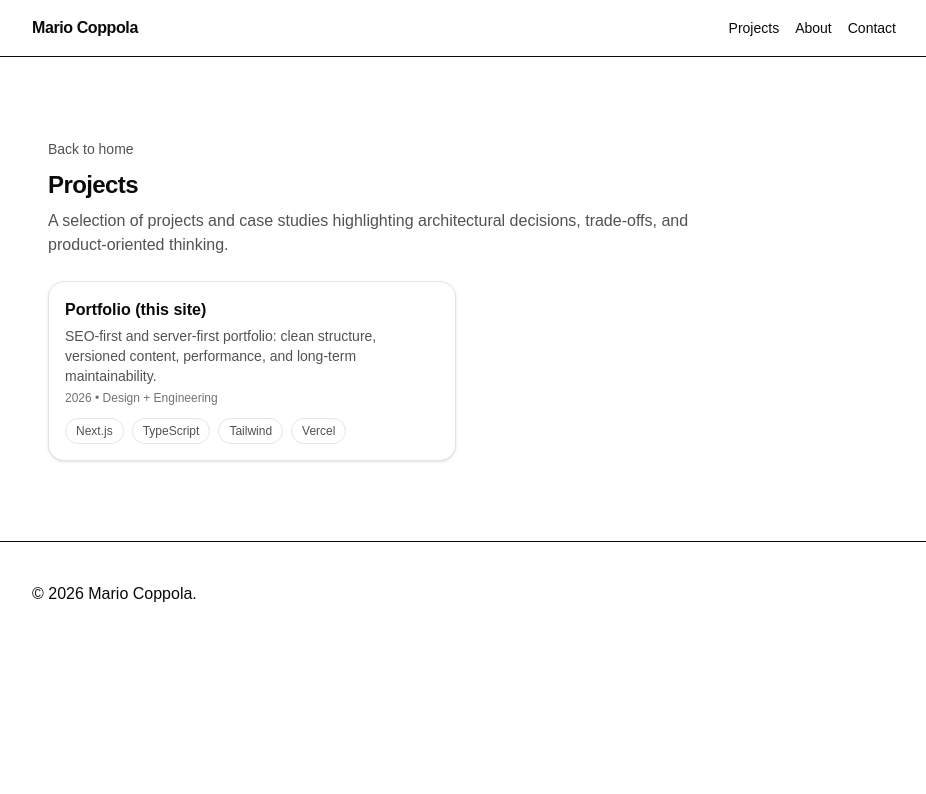
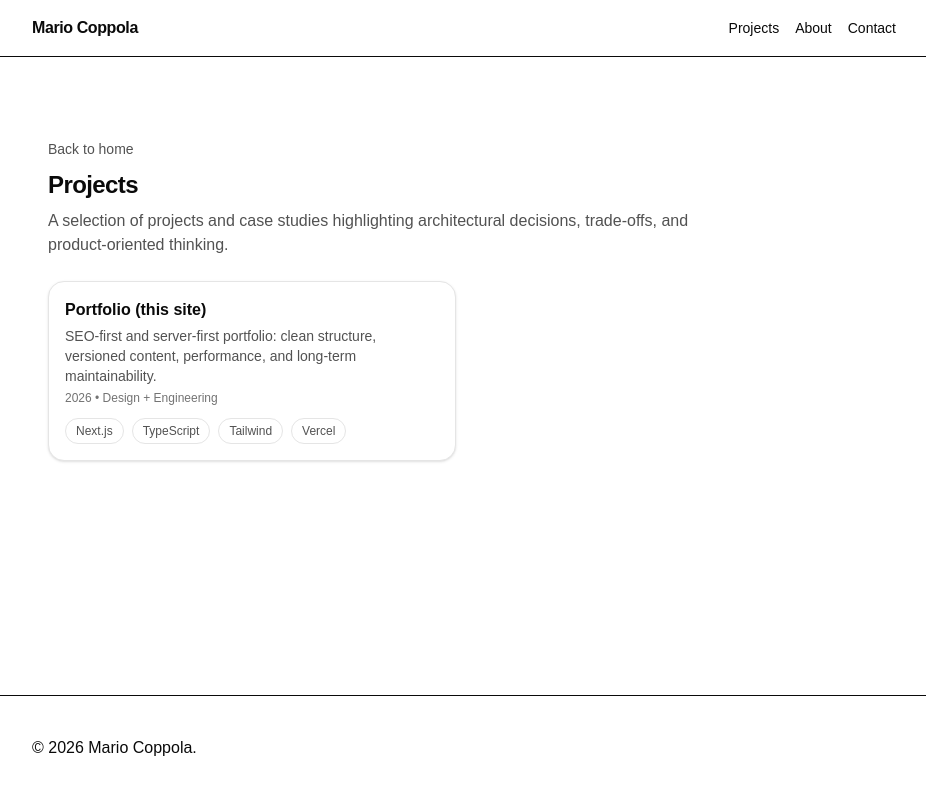
Before and after one commit to mario-coppola/portfolio, a Next.js app: page /projects in a window 1280 px wide. Shown: the top 794 px of the page, without its empty margins (176-1102 px from the left). Built offline with nearby package versions, Linux system fonts and the light colour scheme; no server answers.

Commit message:
fix: stabilize footer layout with flex root structure

```diff
--- a/src/app/layout.tsx
+++ b/src/app/layout.tsx
@@ -28,9 +28,9 @@
 export default function RootLayout({ children }: { children: React.ReactNode }) {
   return (
     <html lang={site.locale}>
-      <body className="min-h-dvh bg-white text-[var(--foreground)] antialiased">
+      <body className="min-h-dvh bg-white text-[var(--foreground)] antialiased flex flex-col">
         <SiteHeader />
-        <main className="mx-auto max-w-4xl px-4 py-10">{children}</main>
+        <main className="mx-auto w-full max-w-4xl px-4 py-10 flex-1">{children}</main>
         <SiteFooter />
       </body>
     </html>
```
